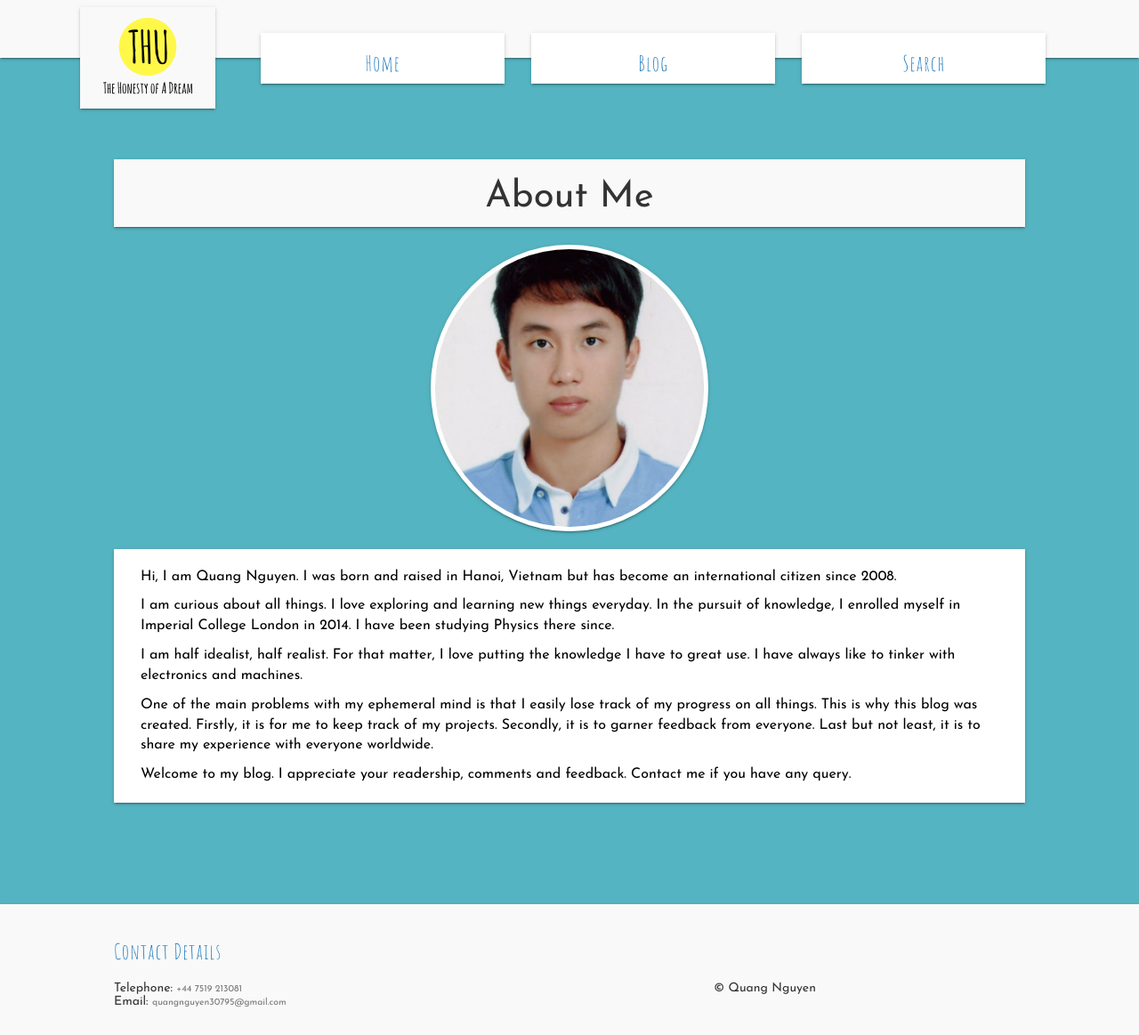
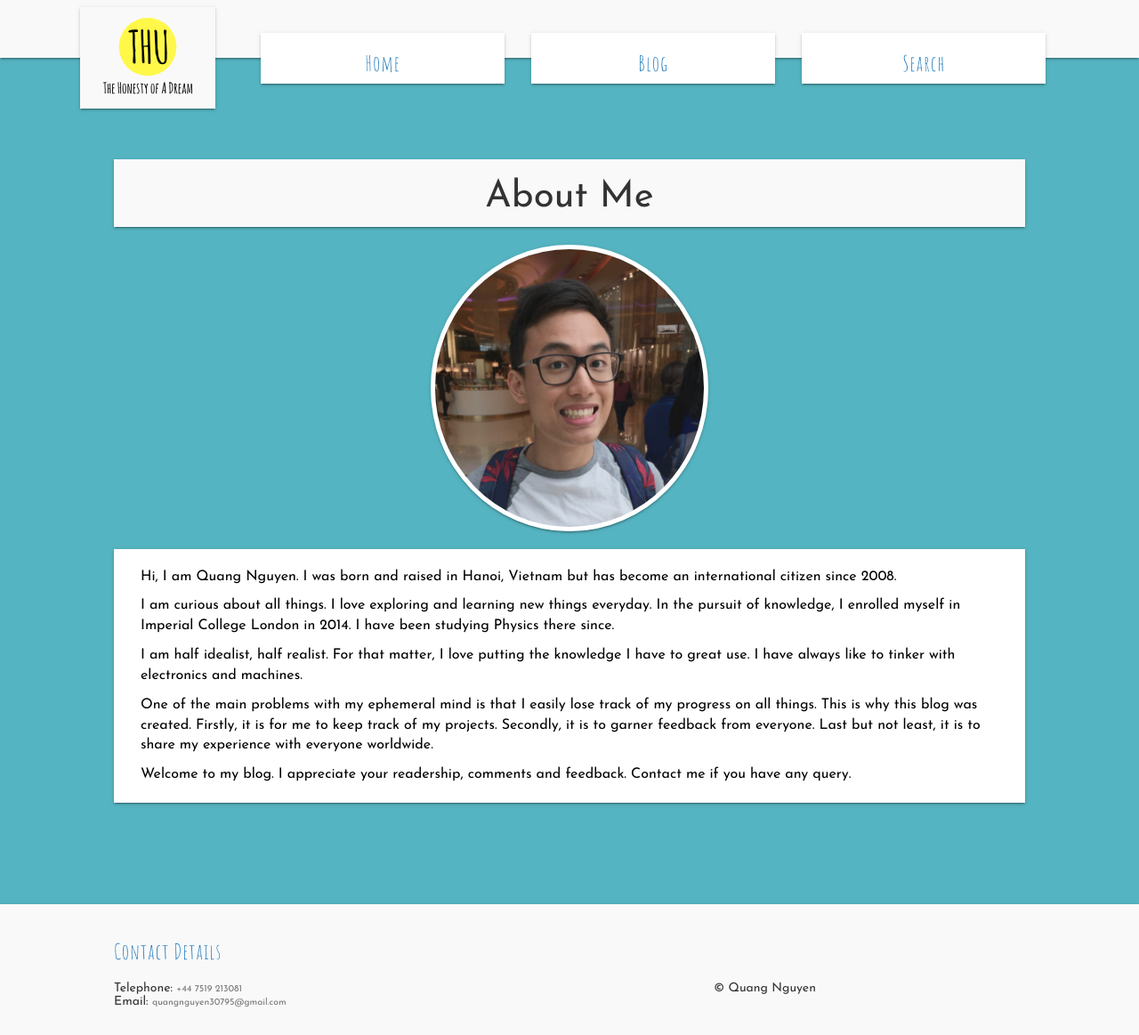
Before and after one commit to ngcaden/jekyllTest, a Jekyll site: the page built from _posts/2016-10-14-about-me.markdown.markdown, in a window 1280 px wide. Shown: the whole page at 89% size. Built offline with Jekyll 4.4.1, drawn with Linux system fonts in a browser that asks for light colours.

Commit message:
change profile picture

```diff
--- a/_posts/2016-10-14-about-me.markdown.markdown
+++ b/_posts/2016-10-14-about-me.markdown.markdown
@@ -10,7 +10,7 @@ category: Miscellaneous
 	    <div class="col-md-4 col-sm-3 col-xs-2"></div>
 
 	    <div class="col-md-4 col-sm-6 col-xs-8">
-	      	<div class="circle-avatar static-shadow" style="background-image:url(/images/selfie.jpg); height: 57px; "></div>
+	      	<div class="circle-avatar static-shadow" style="background-image:url(/images/selfie.png); height: 57px; "></div>
 	    	</div>
 	    <div class="col-md-4 col-sm-3 col-xs-2"></div>
 	</div>
```
Also changed, not shown: images/selfie.jpg (deleted), images/selfie.png (added).
